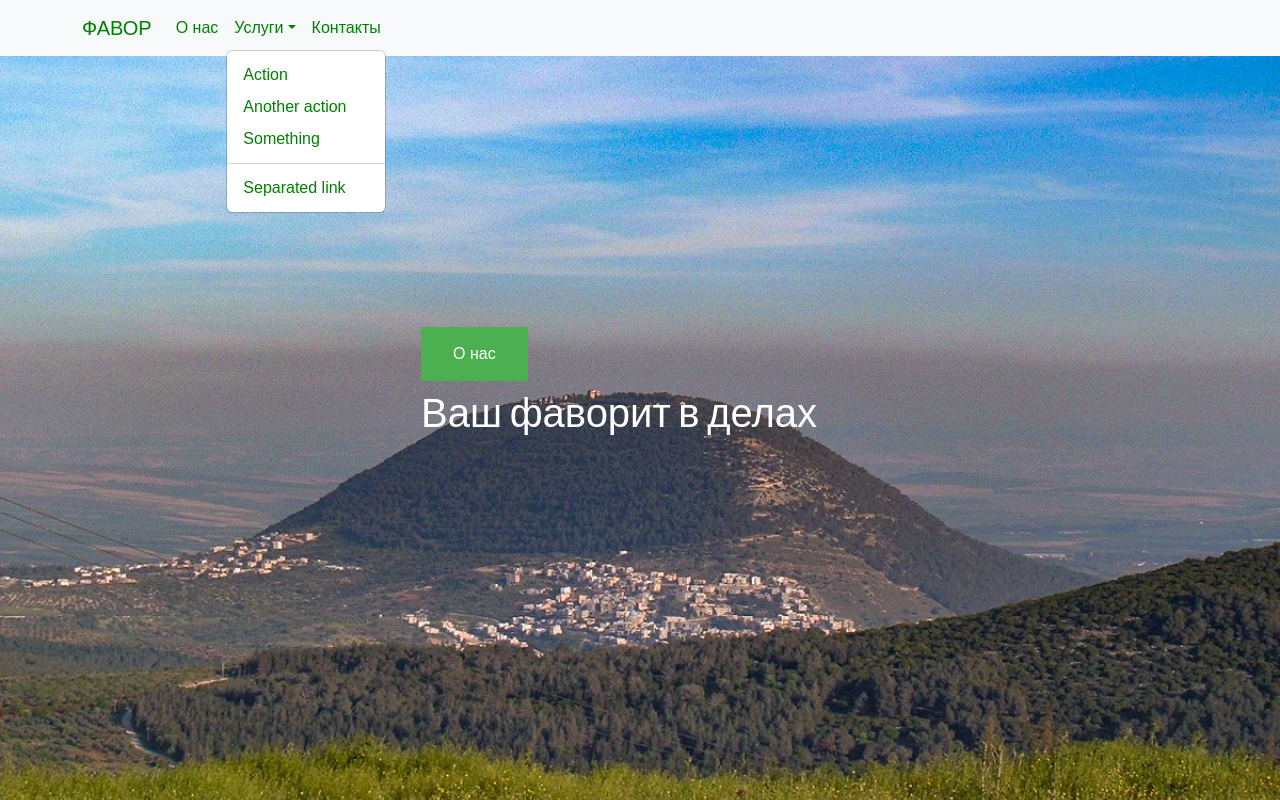
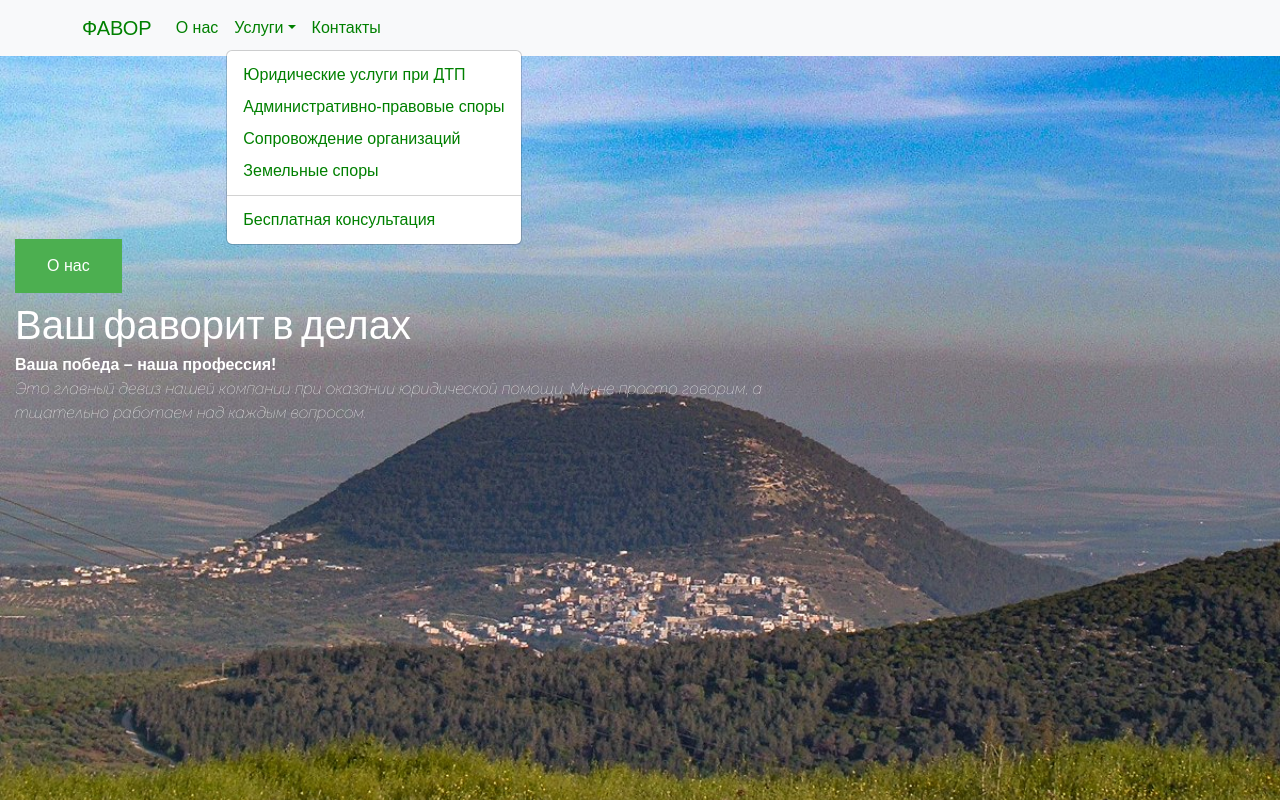
Before and after one commit to 7GBars/lower, a React (Create React App) app: page / in a window 1280 px wide. Both pictures are taken after a click on the button "Услуги". Shown: the top 800 px of the page. Built offline with nearby package versions, Linux system fonts and the light colour scheme; the HTML template or start-up script is replaced by a standard one.

Commit message:
-добавить урлы для navlinks, -проставить айдишки в sliders, -добавить текст для компоненты hero

```diff
--- a/src/App.css
+++ b/src/App.css
@@ -1,3 +1,4 @@
+@import url('https://fonts.googleapis.com/css2?family=Oswald:wght@200&family=Raleway:ital,wght@1,100&display=swap');
 * {
   box-sizing: border-box;
   margin: 0;
--- a/src/App.js
+++ b/src/App.js
@@ -17,7 +17,7 @@ function App() {
     />
   });
   return (
-    <div className="App">
+    <div className="App home">
       <BasicExample/>
       <Hero imageSrc={Favor} />
       {servicesJSX}
--- a/src/components/Hero/Hero.css
+++ b/src/components/Hero/Hero.css
@@ -1,4 +1,4 @@
-@import url('https://fonts.googleapis.com/css2?family=Oswald:wght@200&display=swap');
+
 .hero {
   position: relative;
   width: 100%;
@@ -24,3 +24,7 @@
 h1 {
   font-family: 'Oswald', sans-serif;
 }
+p {
+  font-size: 1rem;
+  font-family: 'Raleway', sans-serif;
+}
--- a/src/components/Hero/Hero.js
+++ b/src/components/Hero/Hero.js
@@ -9,6 +9,10 @@ export const Hero = ({ imageSrc }) => {
       <div className="hero__text-content">
         <ButtonSuccess text={'О нас'}/>
         <h1 className="hero__title">Ваш фаворит в делах</h1>
+        <p>
+          <b>Ваша победа – наша профессия!</b> <br/>
+          Это главный девиз нашей компании при оказании юридической помощи. Мы не просто говорим, а тщательно работаем над каждым вопросом.
+        </p>
       </div>
     </div>
   );
--- a/src/components/Navbar/HeaderNavBar.tsx
+++ b/src/components/Navbar/HeaderNavBar.tsx
@@ -18,16 +18,17 @@ export function BasicExample() {
                         <Nav.Link href="#home">О нас</Nav.Link>
 
                         <NavDropdown title="Услуги" id="basic-nav-dropdown">
-                            <NavDropdown.Item href="#action/3.1">Action</NavDropdown.Item>
-                            <NavDropdown.Item href="#action/3.2" onClick={(e) => console.log(
+                            <NavDropdown.Item href="#accident">Юридические услуги при ДТП</NavDropdown.Item>
+                            <NavDropdown.Item href="#administrative_disputes" onClick={(e) => console.log(
                                 'another'
                             )}>
-                                Another action
+                                Административно-правовые споры
                             </NavDropdown.Item>
-                            <NavDropdown.Item href="#action/3.3">Something</NavDropdown.Item>
+                            <NavDropdown.Item href="#organizations_support">Cопровождение организаций</NavDropdown.Item>
+                            <NavDropdown.Item href="#land_law">Земельные споры</NavDropdown.Item>
                             <NavDropdown.Divider />
                             <NavDropdown.Item href="#action/3.4">
-                                Separated link
+                                Бесплатная консультация
                             </NavDropdown.Item>
                         </NavDropdown>
                         <Nav.Link href="#link">Контакты</Nav.Link>
--- a/src/components/Slider/Slider.js
+++ b/src/components/Slider/Slider.js
@@ -3,17 +3,16 @@ import "./Slider.css";
 import { useInView } from "react-intersection-observer";
 import {ButtonSuccess} from "../elements/button/ButtonSuccess";
 
-export const Slider = ({ imageSrc, title, subtitle, flipped }) => {
+export const Slider = ({ imageSrc, title, subtitle, flipped, id }) => {
   const { ref, inView } = useInView({
     /* Optional options */
     threshold: 0.4,
   });
-  console.log('flipped', flipped)
   const renderContent = () => {
     if (!flipped) {
       return (
         <>
-          <img id={'home'} src={imageSrc} alt="Travel" className="slider__image" />
+          <img id={id} src={imageSrc} alt="Travel" className="slider__image" />
           <div className="slider__content">
             <h1 className="slider__title">{title}</h1>
             <p>{subtitle}</p>
@@ -24,7 +23,7 @@ export const Slider = ({ imageSrc, title, subtitle, flipped }) => {
     } else {
       return (
         <>
-          <div className="slider__content">
+          <div className="slider__content" id={id}>
             <h1 className="slider__title">{title}</h1>
             <p>{subtitle}</p>
             <ButtonSuccess text={'Узнать больше'}/>
```
